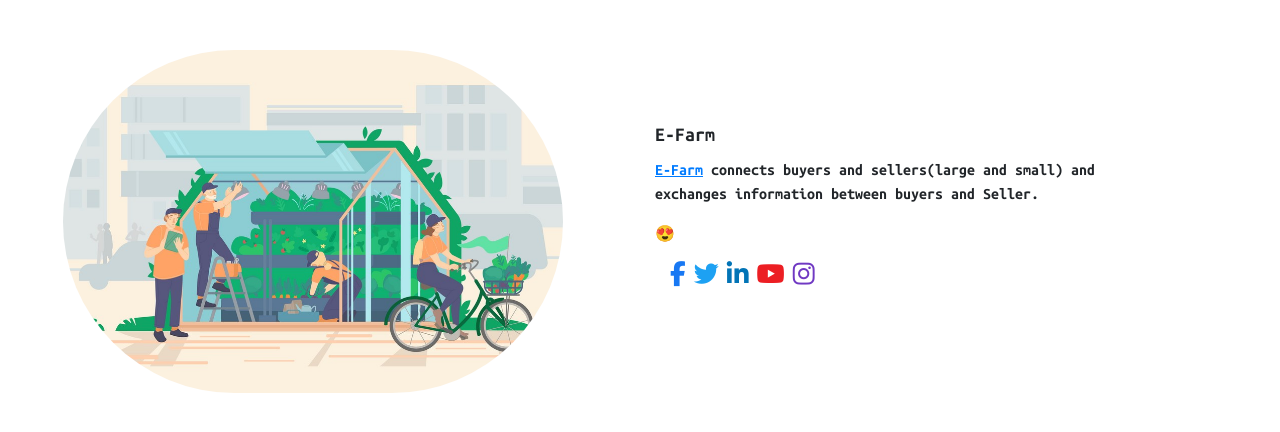
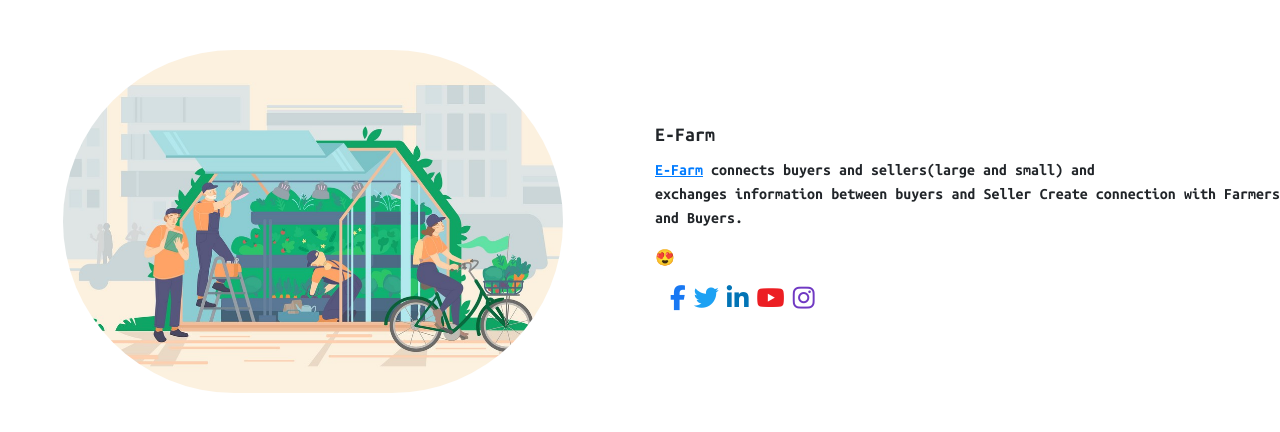
Before and after one commit to NavneetMuliya/e-farm-system, a PHP site: page /aboutus.php in a window 1280 px wide. Shown: the top 432 px of the page. Run offline with PHP 8.4, Linux system fonts and the light colour scheme; some libraries are stand-ins or nearby versions.

Commit message:
Update aboutus.php
some desc...

```diff
--- a/aboutus.php
+++ b/aboutus.php
@@ -34,7 +34,7 @@ error_reporting(0);
         <div class="col col-md-6" style="text-align: justify;">
             <br><br><br>
             <h5 class="card-title">E-Farm</h5>
-            <p class="card-text"><u style="color:#007BFF;">E-Farm</u> connects buyers and sellers(large and small) and <br>exchanges information between buyers and Seller.</p>
+            <p class="card-text"><u style="color:#007BFF;">E-Farm</u> connects buyers and sellers(large and small) and <br>exchanges information between buyers and Seller Create connection with Farmers and Buyers.</p>
             <p class="card-text">😍</p>
             <div class="col">
                 <a href="#" style="color:#1878F3; font-size:25px; text-decoration:none;" class="fa fa-facebook"></a>
```
